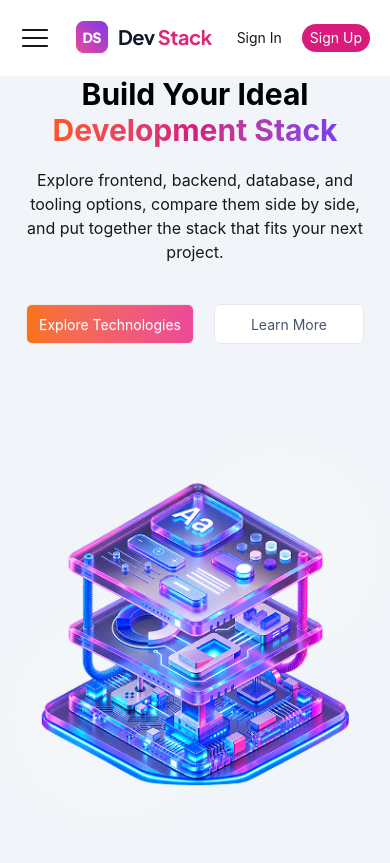
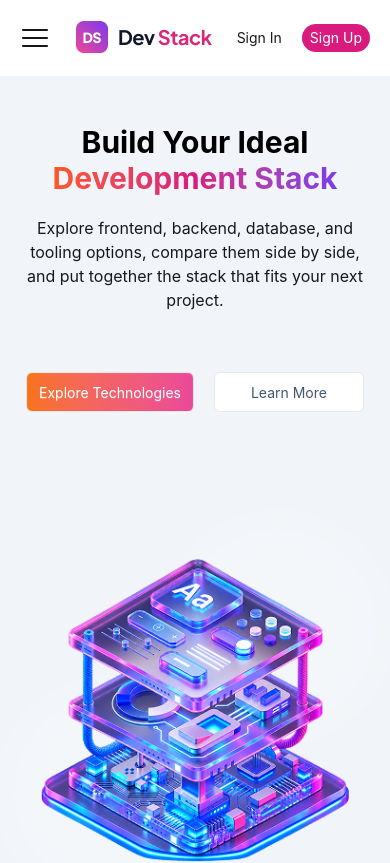
Before and after one commit to officialbondondatta/dev_stack_5, a React (Vite) app: page / in a window 390 px wide. Shown: the top 863 px of the page. Built offline with nearby package versions, Linux system fonts and the light colour scheme.

Commit message:
fixed banner responsive issue for all devices

```diff
--- a/src/components/Banner.tsx
+++ b/src/components/Banner.tsx
@@ -1,8 +1,8 @@
 import BannerImage from '../assets/banner-stack.png'
 const Banner = () => {
     return (
-        <div className="grid grid-cols-1 lg:grid-cols-2 gap-10 items-center text-center lg:text-left justify-between overflow-hidden">
-            <div className="space-y-5">
+        <div className="grid grid-cols-1 lg:grid-cols-2 gap-10 items-center text-center lg:text-left justify-between overflow-hidden mt-10">
+            <div className="space-y-5 flex flex-col items-center lg:items-start py-2">
                 <h1 className="lg:text-5xl text-3xl font-bold text-black">
                     Build Your Ideal <br /> <span className="bg-linear-to-r from-[#FF5722] via-[#D81B7E] to-[#7C3AED] bg-clip-text text-transparent"> Development Stack</span>
                 </h1>
```
